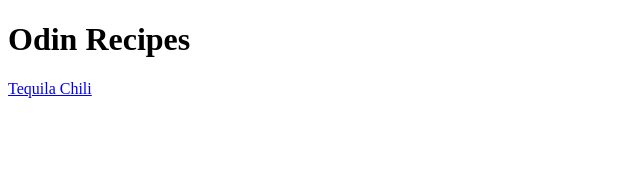
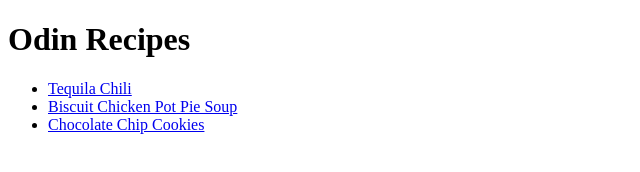
Before and after one commit to tailypoe3/odin-recipes, a plain HTML site: page index.html in a window 1280 px wide. Shown: the whole page, without its empty margins (0-640 px from the left). Drawn offline with Linux system fonts and the light colour scheme.

Commit message:
See previous commit message

```diff
--- a/index.html
+++ b/index.html
@@ -6,6 +6,10 @@
     </head>
     <body>
         <h1>Odin Recipes</h1>
-          <a href="recipes/tequilachili.html">Tequila Chili</a>
-    </body>
+          <ul>
+            <li><a href="recipes/tequilachili.html">Tequila Chili</a></li>
+            <li><a href="recipes/biscuitchickenpotsoup.html"> Biscuit Chicken Pot Pie Soup</a> </li>
+            <li><a href="recipes/chocolatechipcookies.html"> Chocolate Chip Cookies</a></li>
+          </ul>
+        </body>
 </html>
```
Also changed, not shown: images/biscuitchickenpotsoup.jpg (added), images/chocolatechipcookies.jpg (added).
